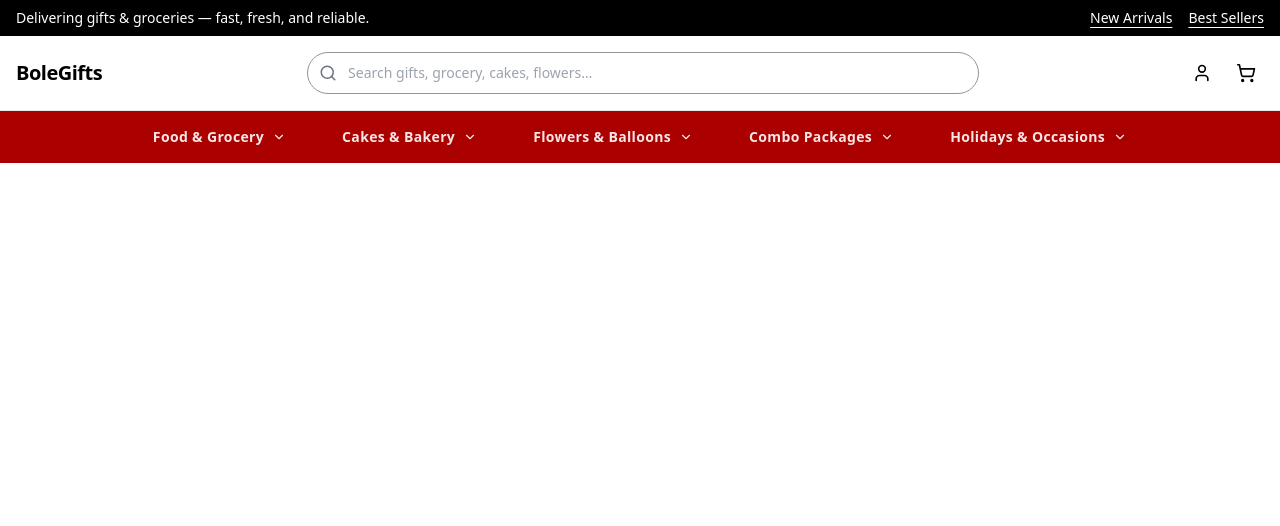
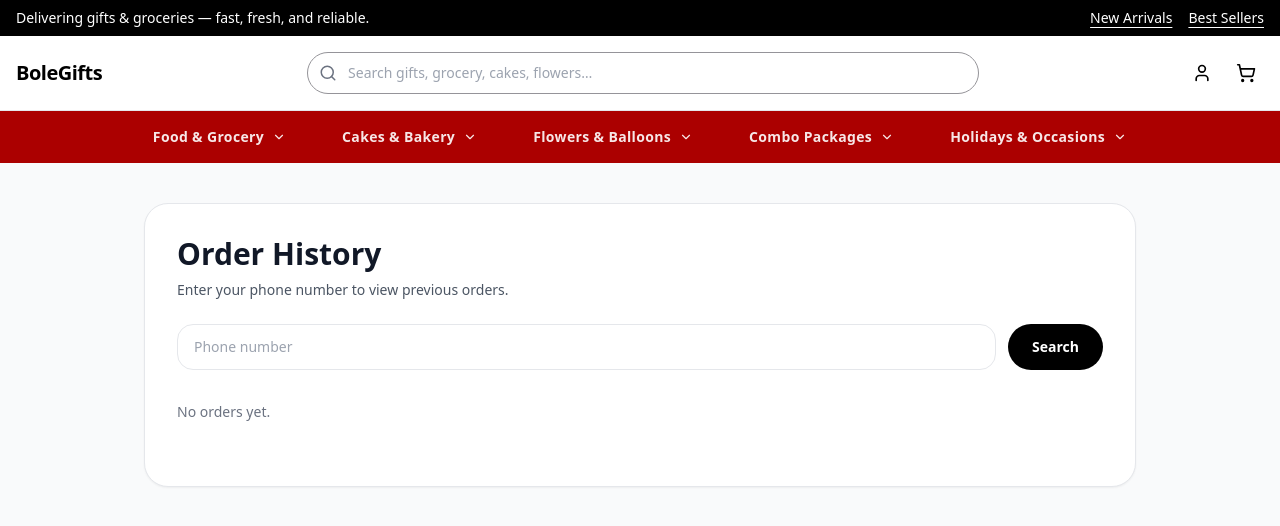
Before and after one commit to Meko2424/online-gift-shop-frontend, a React app: page /account/orders in a window 1280 px wide. Shown: the top 526 px of the page. Built offline with nearby package versions, Linux system fonts and the light colour scheme; the HTML template or start-up script is replaced by a standard one.

Commit message:
Add AccountOrdersPage

```diff
--- a/src/App.tsx
+++ b/src/App.tsx
@@ -13,6 +13,7 @@ import OrderSuccessPage from "./pages/OrderSuccessPage";
 import LoginPage from "./pages/LoginPage";
 import CheckoutDetailsPage from "./pages/CheckoutDetailsPage";
 import PaymentPage from "./pages/PaymentPage";
+import AccountOrdersPage from "./pages/AccountOrdersPage";
 
 function Home() {
   const { data: best, loading: bestLoading } = useBestSellers();
@@ -162,6 +163,7 @@ export default function App() {
         <Route path="/checkout/payment" element={<PaymentPage />} />
         <Route path="/checkout/details" element={<CheckoutDetailsPage />} />
         <Route path="/order-success/:orderId" element={<OrderSuccessPage />} />
+        <Route path="/account/orders" element={<AccountOrdersPage />} />
       </Routes>
     </BrowserRouter>
   );
--- /dev/null
+++ b/src/pages/Account.tsx
@@ -0,0 +1,8 @@
+import { Link } from "react-router-dom";
+
+<Link
+  to="/account/orders"
+  className="rounded-full border px-5 py-3 text-sm font-semibold hover:bg-gray-50"
+>
+  View My Orders
+</Link>;
--- /dev/null
+++ b/src/pages/AccountOrdersPage.tsx
@@ -0,0 +1,200 @@
+import { useState } from "react";
+import { Link } from "react-router-dom";
+import { apiGet } from "../lib/api";
+import type { OrderOut } from "../types/api";
+
+function formatMoney(n: number) {
+  return new Intl.NumberFormat("en-US", {
+    style: "currency",
+    currency: "USD",
+  }).format(n);
+}
+
+function StatusBadge({ status }: { status: OrderOut["status"] }) {
+  const cls =
+    status === "COMPLETED"
+      ? "bg-green-50 text-green-700 border-green-200"
+      : status === "FULFILLING"
+        ? "bg-amber-50 text-amber-800 border-amber-200"
+        : status === "PAID"
+          ? "bg-blue-50 text-blue-700 border-blue-200"
+          : status === "CANCELLED"
+            ? "bg-red-50 text-red-700 border-red-200"
+            : "bg-gray-50 text-gray-700 border-gray-200";
+
+  return (
+    <span
+      className={`inline-flex items-center rounded-full border px-3 py-1 text-xs font-semibold ${cls}`}
+    >
+      {status}
+    </span>
+  );
+}
+
+const FALLBACK_IMG =
+  "https://images.unsplash.com/photo-1549007994-cb92caebd54b?auto=format&fit=crop&w=600&q=80";
+
+export default function AccountOrdersPage() {
+  const [phone, setPhone] = useState("");
+  const [orders, setOrders] = useState<OrderOut[]>([]);
+  const [loading, setLoading] = useState(false);
+  const [error, setError] = useState<string | null>(null);
+
+  async function handleSearch(e: React.FormEvent) {
+    e.preventDefault();
+    setError(null);
+
+    if (!phone.trim()) {
+      setError("Please enter a phone number.");
+      return;
+    }
+
+    setLoading(true);
+    try {
+      const data = await apiGet<OrderOut[]>(
+        `/api/orders/history?phone=${encodeURIComponent(phone.trim())}`,
+      );
+      setOrders(data);
+    } catch (e: any) {
+      setError(e?.message ?? "Failed to load orders");
+      setOrders([]);
+    } finally {
+      setLoading(false);
+    }
+  }
+
+  return (
+    <main className="bg-gray-50">
+      <div className="mx-auto max-w-5xl px-4 py-10">
+        <div className="rounded-3xl border bg-white p-8 shadow-sm">
+          <h1 className="text-3xl font-semibold text-gray-900">
+            Order History
+          </h1>
+          <p className="mt-2 text-sm text-gray-600">
+            Enter your phone number to view previous orders.
+          </p>
+
+          <form
+            onSubmit={handleSearch}
+            className="mt-6 flex flex-col gap-3 sm:flex-row"
+          >
+            <input
+              value={phone}
+              onChange={(e) => setPhone(e.target.value)}
+              placeholder="Phone number"
+              className="flex-1 rounded-2xl border px-4 py-3 text-sm outline-none focus:ring-2 focus:ring-black"
+            />
+            <button
+              type="submit"
+              disabled={loading}
+              className="rounded-full bg-black px-6 py-3 text-sm font-semibold text-white hover:bg-gray-900 disabled:opacity-60"
+            >
+              {loading ? "Searching..." : "Search"}
+            </button>
+          </form>
+
+          {error ? (
+            <div className="mt-4 rounded-2xl border border-red-200 bg-red-50 px-4 py-3 text-sm text-red-700">
+              {error}
+            </div>
+          ) : null}
+
+          {!loading && !error && orders.length === 0 ? (
+            <div className="mt-8 text-sm text-gray-500">No orders yet.</div>
+          ) : null}
+
+          <div className="mt-8 space-y-4">
+            {orders.map((order) => (
+              <div key={order.id} className="rounded-2xl border bg-gray-50 p-5">
+                <div className="flex flex-col gap-4 sm:flex-row sm:items-start sm:justify-between">
+                  <div>
+                    <div className="flex items-center gap-3">
+                      <h2 className="text-lg font-semibold text-gray-900">
+                        Order #{order.id}
+                      </h2>
+                      <StatusBadge status={order.status} />
+                    </div>
+
+                    <p className="mt-2 text-sm text-gray-600">
+                      Placed on{" "}
+                      {new Date(order.created_at).toLocaleString(undefined, {
+                        year: "numeric",
+                        month: "short",
+                        day: "2-digit",
+                        hour: "2-digit",
+                        minute: "2-digit",
+                      })}
+                    </p>
+
+                    {order.gift_message ? (
+                      <p className="mt-2 line-clamp-2 text-sm text-gray-600">
+                        Gift message: {order.gift_message}
+                      </p>
+                    ) : null}
+                  </div>
+
+                  <div className="text-left sm:text-right">
+                    <p className="text-sm text-gray-500">Total</p>
+                    <p className="text-lg font-semibold text-gray-900">
+                      {formatMoney(order.total_amount)}
+                    </p>
+                    <Link
+                      to={`/order-success/${order.id}`}
+                      className="mt-3 inline-block text-sm font-semibold underline underline-offset-4"
+                    >
+                      View Order
+                    </Link>
+                  </div>
+                </div>
+
+                <div className="mt-5 grid gap-3">
+                  {order.items.slice(0, 3).map((item) => (
+                    <div
+                      key={item.id}
+                      className="flex items-center gap-3 rounded-xl bg-white p-3"
+                    >
+                      <div className="h-14 w-14 overflow-hidden rounded-xl bg-gray-50 flex-shrink-0">
+                        <img
+                          src={item.image_url || FALLBACK_IMG}
+                          alt={item.product_name}
+                          className="h-full w-full object-cover"
+                          onError={(e) => {
+                            const img = e.currentTarget;
+                            img.onerror = null;
+                            img.src = FALLBACK_IMG;
+                          }}
+                        />
+                      </div>
+
+                      <div className="min-w-0 flex-1">
+                        <p className="truncate text-sm font-semibold text-gray-900">
+                          {item.product_name}
+                        </p>
+                        <p className="mt-1 text-xs text-gray-600">
+                          Qty: {item.qty}
+                          {item.delivery_date
+                            ? ` · Delivery: ${item.delivery_date}`
+                            : ""}
+                        </p>
+                      </div>
+
+                      <div className="text-sm font-semibold text-gray-900">
+                        {formatMoney(item.unit_price * item.qty)}
+                      </div>
+                    </div>
+                  ))}
+
+                  {order.items.length > 3 ? (
+                    <p className="text-xs text-gray-500">
+                      +{order.items.length - 3} more item(s)
+                    </p>
+                  ) : null}
+                </div>
+              </div>
+            ))}
+          </div>
+        </div>
+      </div>
+    </main>
+  );
+}
```
